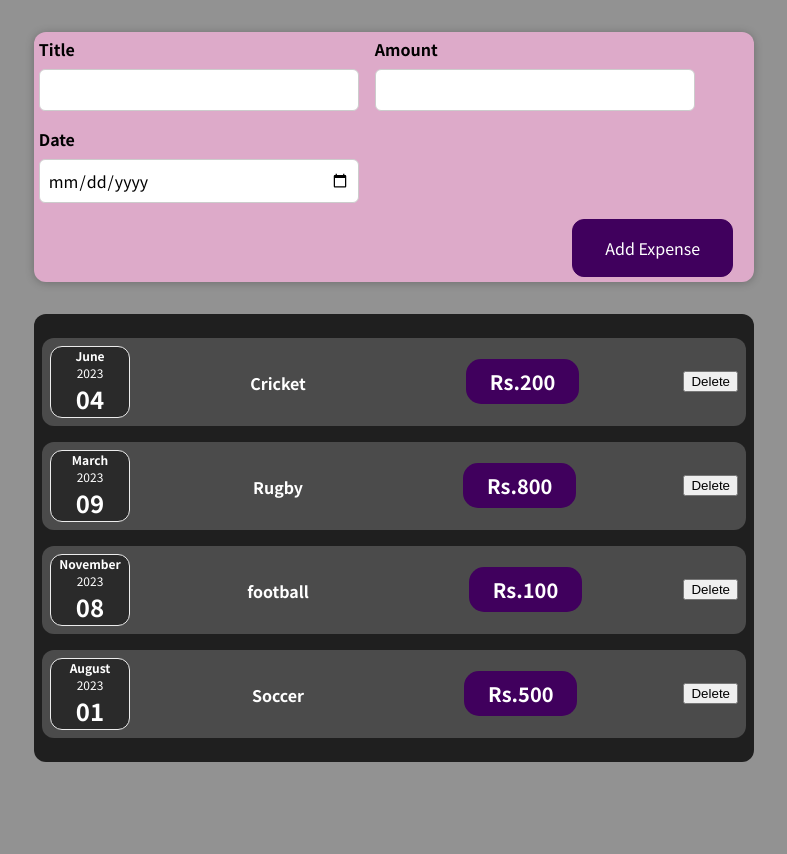
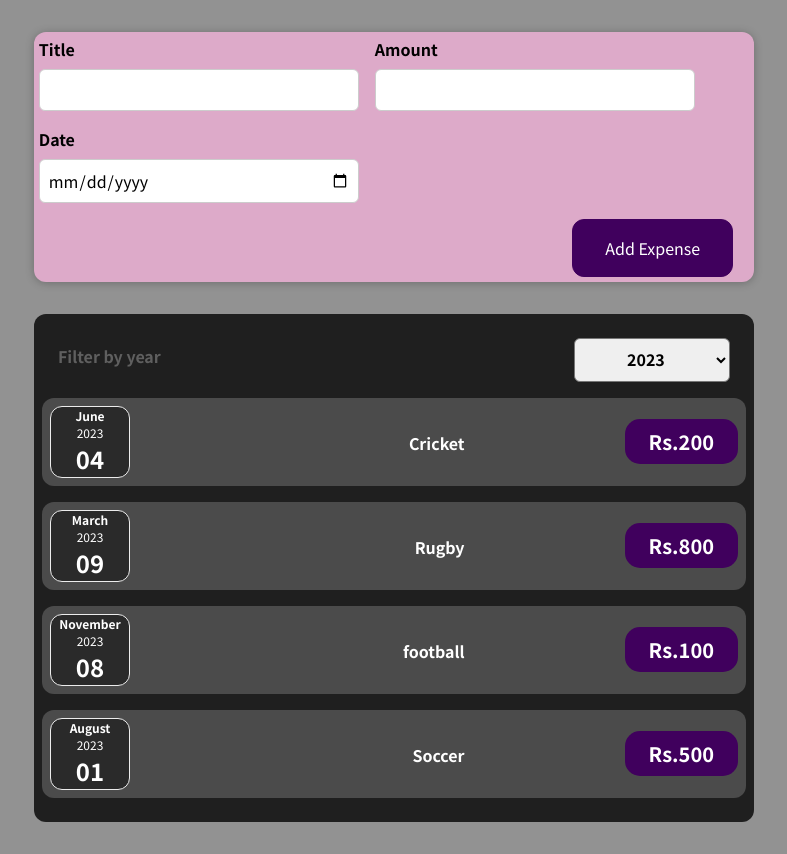
Before and after one commit to jcsgirish/React-ExpenseTracker, a React (Create React App) app: page / in a window 1280 px wide. Shown: the whole page, without its empty margins (246-1033 px from the left). Before the commit the page ends 800 px from the top, so only its background shows below. Built offline with nearby package versions, Linux system fonts and the light colour scheme.

Commit message:
React  Basics

```diff
--- a/src/App.js
+++ b/src/App.js
@@ -30,7 +30,6 @@
   ];
 
   const addexpensehandler=(expense)=>{
-    console.log("In App.js")
     console.log(expense)
   };
   return (
--- /dev/null
+++ b/src/component/Expenses/ExpenseFilter.css
@@ -0,0 +1,24 @@
+.expenses-filter {
+    color: rgb(95, 95, 95);
+    padding: 0 1rem;
+  }
+
+  .expenses-filter__control {
+    display: flex;
+    width: 100%;
+    align-items: center;
+    justify-content: space-between;
+    margin: 1rem 0;
+  }
+
+  .expenses-filter label {
+    font-weight: bold;
+    margin-bottom: 0.5rem;
+  }
+
+  .expenses-filter select {
+    font: inherit;
+    padding: 0.5rem 3rem;
+    font-weight: bold;
+    border-radius: 6px;
+  }
--- /dev/null
+++ b/src/component/Expenses/ExpenseFilter.js
@@ -0,0 +1,26 @@
+import React from "react";
+
+import "./ExpenseFilter.css"
+
+const ExpenseFilter=(props)=>{
+    const DropDownHandler=(event)=>{
+        props.onChangingFilter(event.target.value)
+    }
+
+
+return (
+        <div className='expenses-filter'>
+          <div className='expenses-filter__control'>
+            <label>Filter by year</label>
+            <select value={props.Selected} onChange={DropDownHandler}>
+              <option value='2023'>2023</option>
+              <option value='2022'>2022</option>
+              <option value='2021'>2021</option>
+              <option value='2020'>2020</option>
+            </select>
+          </div>
+        </div>
+      );
+}
+
+export  default ExpenseFilter;
--- a/src/component/Expenses/ExpenseItem.js
+++ b/src/component/Expenses/ExpenseItem.js
@@ -1,4 +1,4 @@
-import React , { useState } from 'react';
+import React  from 'react';
 
 import ExpenseDate from './ExpenseDate';
 import Card from '../UI/Card';
@@ -8,27 +8,13 @@
 
 
 const ExpenseItem = (props) => {
-const[title, setTitle] = useState(props.title);
-
-
-  const clickhandle =()=>{
-    setTitle();
-
-
-    console.log(title)
-
-  };
-
-  return (
+return (
 
     <Card className='expense-item'>
 
     <ExpenseDate date ={props.date} />
 
-    <ExpenseDetails title ={title} amount={props.amount} />
-
-    <button className='Button'onClick= {clickhandle}>Delete</button>
-
+    <ExpenseDetails title ={props.title} amount={props.amount} />
 
     </Card>
 
--- a/src/component/Expenses/Expenses.js
+++ b/src/component/Expenses/Expenses.js
@@ -1,10 +1,17 @@
-import React from 'react';
+import React , {useState} from 'react';
 import ExpenseItem from './ExpenseItem';
 import Card from '../UI/Card';
 import './Expenses.css';
+import ExpenseFilter from "./ExpenseFilter"
 
 
 const Expenses = (props) => {
+
+  const [FilterYear,SetFilterYear]=useState('2023')
+
+  const FilterHandle=(selectedYear)=>{
+    SetFilterYear(selectedYear)
+  };
 
   const expenseItems = [];
 
@@ -21,7 +28,11 @@
     );
     }
 
-  return <Card className="expenses">{expenseItems}</Card>;
+  return <Card className="expenses">
+  <ExpenseFilter Selected = {FilterYear} onChangingFilter = {FilterHandle}></ExpenseFilter>
+  {expenseItems}
+
+  </Card>;
 
 
 }
```
